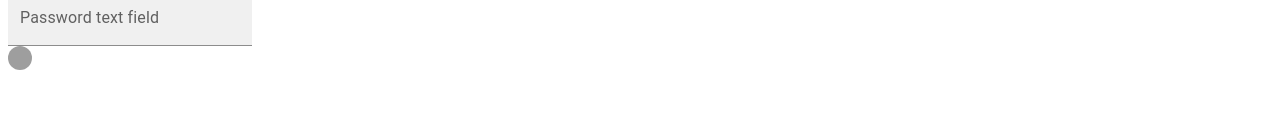
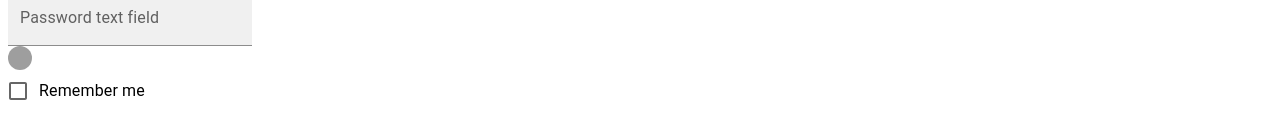
Before and after one commit to JakeFernandes98/ProjectAccess, a Next.js app in the folder client/: page / in a window 1280 px wide. Shown: the part 294-432 px from the top of the page. Built offline with nearby package versions, Linux system fonts and the light colour scheme; grey boxes are pictures that could not be loaded.

Commit message:
feat: added FormControlLabel component to be used with checkbox

```diff
--- a/client/components/Checkbox/Checkbox.tsx
+++ b/client/components/Checkbox/Checkbox.tsx
@@ -9,7 +9,6 @@ export default function Checkbox({
   size,
   required,
   disableRipple,
-  defaultChecked,
 }: CheckboxProps) {
   return (
     <MUICheckbox
@@ -19,7 +18,6 @@ export default function Checkbox({
       size={size}
       required={required}
       disableRipple={disableRipple}
-      defaultChecked={defaultChecked}
     ></MUICheckbox>
   );
 }
--- /dev/null
+++ b/client/components/FormControlLabel/FormControlLabel.tsx
@@ -0,0 +1,19 @@
+import * as React from 'react';
+import MUIFormControlLabel from '@mui/material/FormControlLabel';
+import FormControlLabelProps from './FormControlLabel.types';
+
+export default function FormControlLabel({
+  value,
+  control,
+  label,
+  labelPlacement,
+}: FormControlLabelProps) {
+  return (
+    <MUIFormControlLabel
+      value={value}
+      control={control}
+      label={label}
+      labelPlacement={labelPlacement}
+    ></MUIFormControlLabel>
+  );
+}
--- a/client/pages/index.tsx
+++ b/client/pages/index.tsx
@@ -4,6 +4,8 @@ import Button from '../components/Button/Button';
 import TextField from '../components/TextField/TextField';
 import Typography from '../components/Typography/Typography';
 import Avatar from '../components/Avatar/Avatar';
+import FormControlLabel from '../components/FormControlLabel/FormControlLabel';
+import Checkbox from '../components/Checkbox/Checkbox';
 
 const Home: NextPage = () => {
   return (
@@ -65,6 +67,11 @@ const Home: NextPage = () => {
           alt="Avatar image"
           sx={{ width: 24, height: 24 }}
         ></Avatar>
+        <FormControlLabel
+          control={<Checkbox color="primary" />}
+          label="Remember me"
+          value="Remember me"
+        />
       </div>
     </div>
   );
```
Also changed, not shown: client/components/Checkbox/Checkbox.types.ts (+11 -1 lines), client/components/FormControlLabel/FormControlLabel.types.ts (added, +15 -0 lines).
